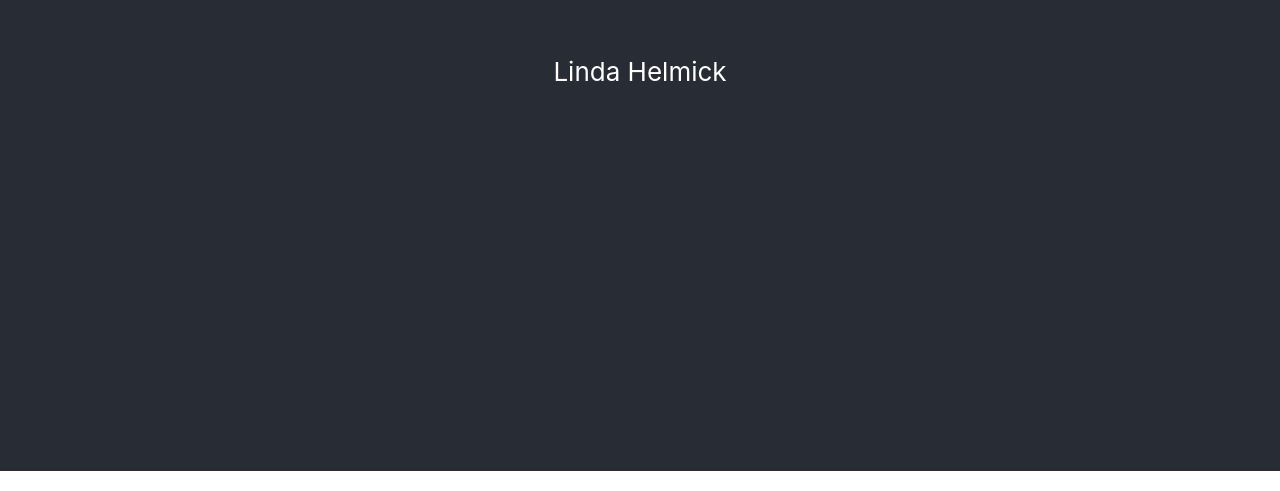
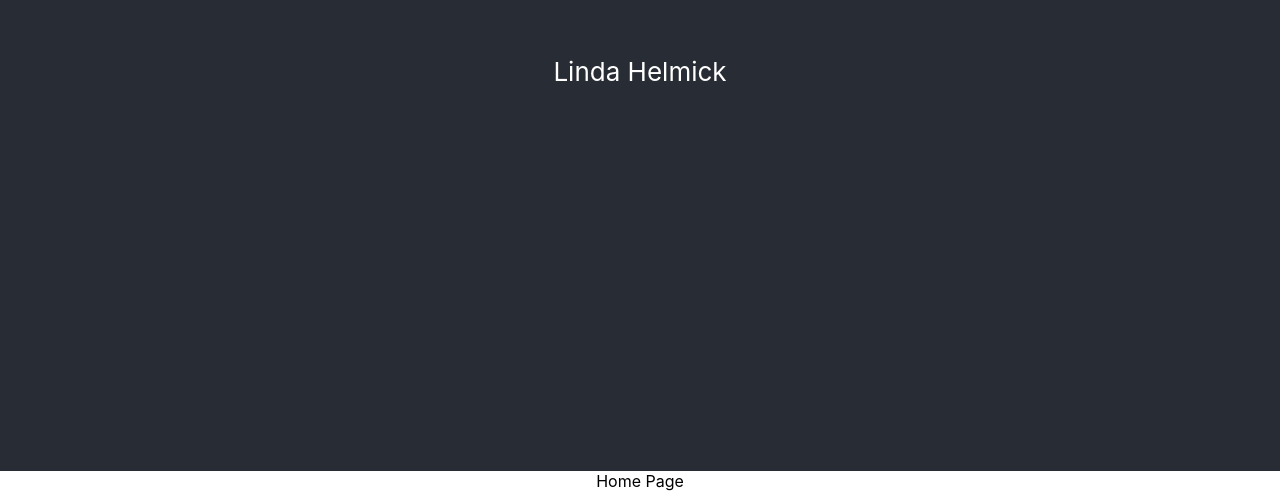
Before and after one commit to kathrynwilkinson/Homepage-Gallery, a React (Create React App) app: page / in a window 1280 px wide. Shown: the part 329-820 px from the top of the page. Built offline with nearby package versions, Linux system fonts and the light colour scheme.

Commit message:
Import hash router + add home and about pages

```diff
--- a/package.json
+++ b/package.json
@@ -8,6 +8,7 @@
     "@testing-library/user-event": "^12.1.10",
     "react": "^17.0.2",
     "react-dom": "^17.0.2",
+    "react-router-dom": "^5.2.0",
     "react-scripts": "4.0.3",
     "web-vitals": "^1.0.1"
   },
--- a/src/App.js
+++ b/src/App.js
@@ -1,4 +1,9 @@
 import './App.css';
+import React from 'react';
+import { HashRouter as Router, Route, Switch } from 'react-router-dom';
+import Home from './pages/Home';
+import About from './pages/About';
+
 
 function App() {
   return (
@@ -6,6 +11,18 @@ function App() {
       <header className="App-header">
         Linda Helmick
       </header>
+      {/* <Nav /> */}
+      <Router basename='client-portfolio-and-gallery'>
+        <Switch>
+          <Route exact path="/">
+            <Home />
+          </Route>
+          <Route path="/about">
+            <About />
+          </Route>
+        </Switch>
+      </Router>
+      {/* <Footer /> */}
     </div>
   );
 }
--- /dev/null
+++ b/src/pages/About.js
@@ -0,0 +1,9 @@
+import React from 'react';
+
+export default function About () {
+    return (
+        <div>
+            About Page
+        </div>
+    );
+}
--- /dev/null
+++ b/src/pages/Home.js
@@ -0,0 +1,9 @@
+import React from 'react';
+
+export default function Home () {
+    return (
+        <div>
+            Home Page
+        </div>
+    );
+}
```
Also changed, not shown: 2 other files (tests, documents, lock files or other folders).
